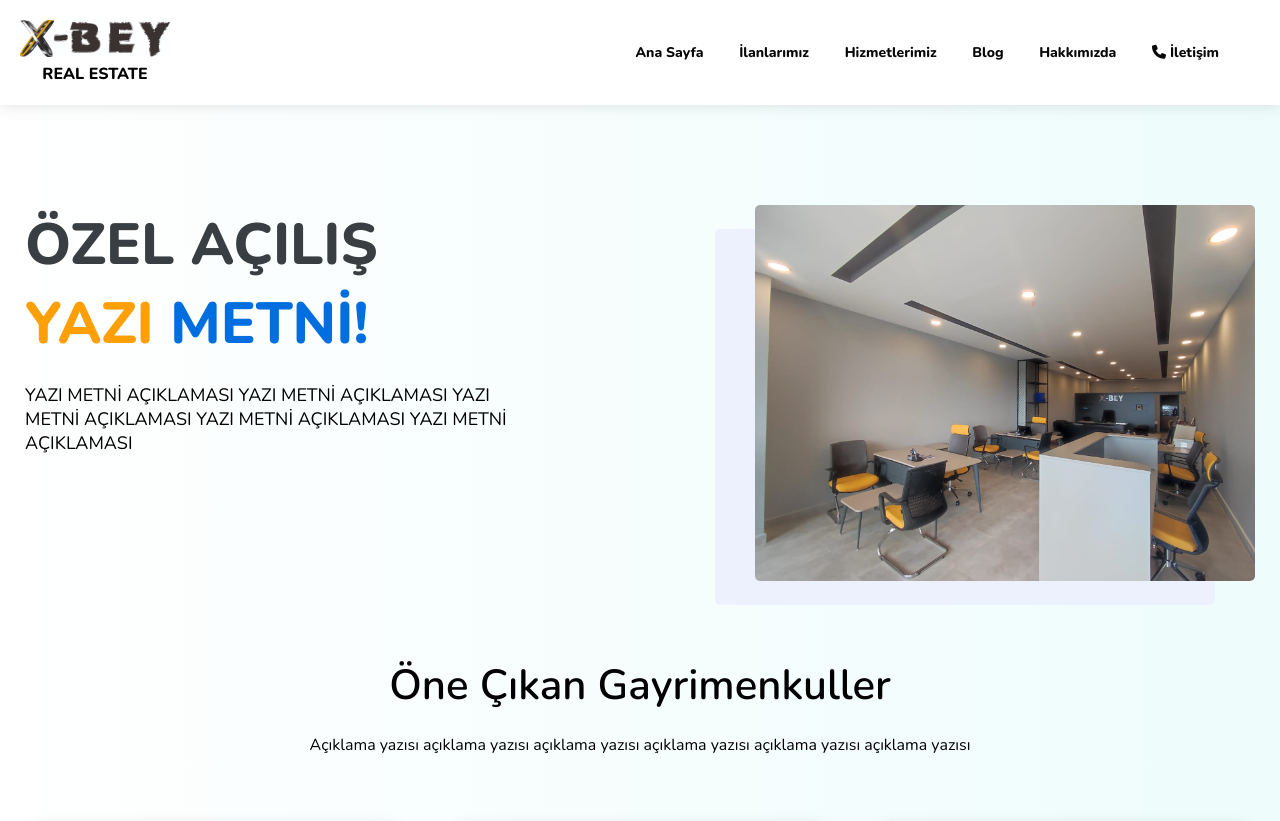
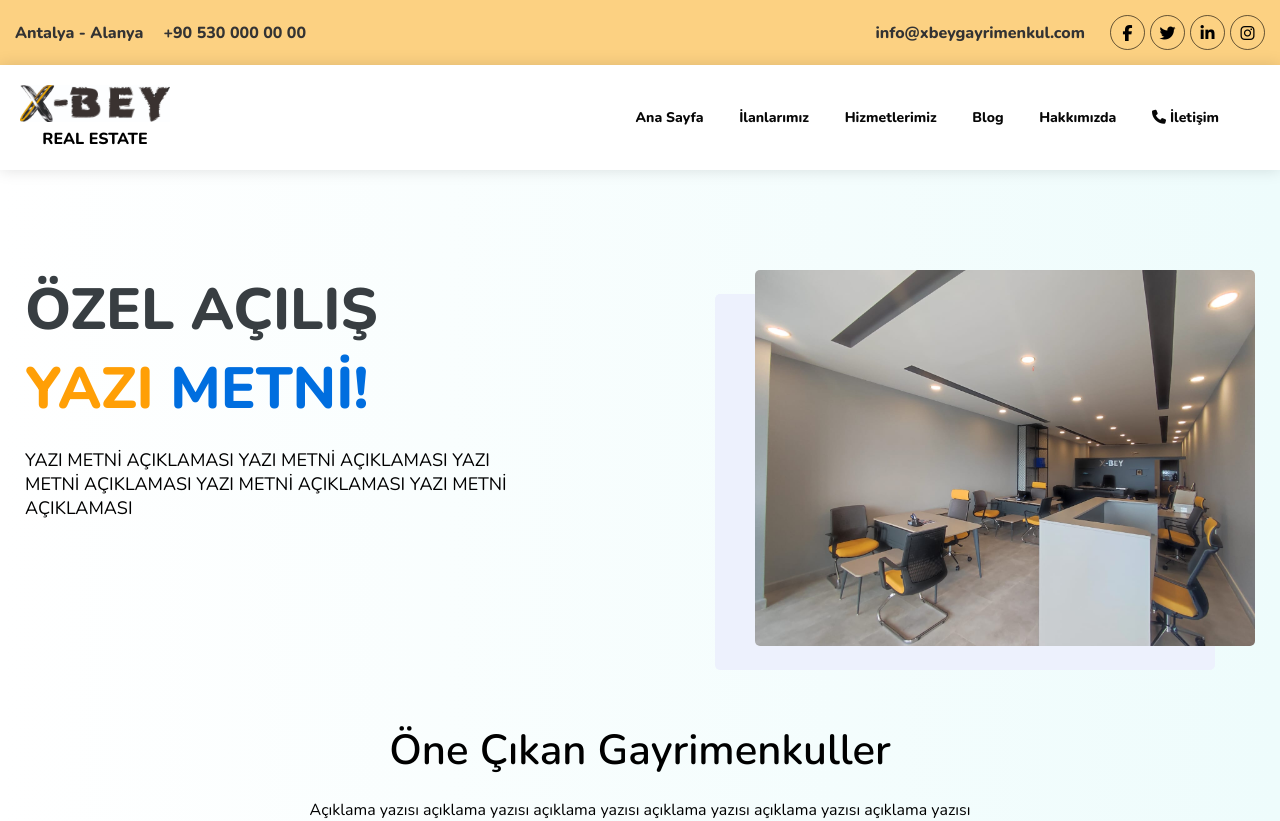
Before and after one commit to xbeygayrimenkulweb/index, a plain HTML site: page index.html in a window 1280 px wide. Shown: the top 821 px of the page. Drawn offline with nearby package versions, Linux system fonts and the light colour scheme.

Commit message:
Add files via upload

```diff
--- a/index.html
+++ b/index.html
@@ -13,6 +13,31 @@
     <script src="https://kit.fontawesome.com/e2bce648c2.js" crossorigin="hurphygames"></script>
 </head>
 <body>
+    <div class="fixed-nav">
+        <div class="secone">
+            <div class="seconed">
+                Antalya - Alanya
+            </div>
+            <div class="seconed">
+                +90 530 000 00 00
+            </div>
+        </div>
+        <div class="secone">
+            <div class="seconed">
+                info@xbeygayrimenkul.com
+            </div>
+            <div class="seconed">
+                <div class="footer-links-social">
+                    <a href="#"><i class="fa-brands fa-facebook-f"></i></a>
+                    <a href="#"><i class="fa-brands fa-twitter"></i></a>
+                    <a href="#"><i class="fa-brands fa-linkedin-in"></i></a>
+                    <a href="#"><i class="fa-brands fa-instagram"></i></a>
+
+                </div>
+            </div>
+        </div>
+
+    </div>
     <nav>
         <div class="nav-container">
             <div class="nav-segment">
--- a/style.css
+++ b/style.css
@@ -10,6 +10,22 @@ html{
 section{
     scroll-margin-top:100px ;
 }
+.fixed-nav{
+    display: flex;
+    align-items: center;
+    justify-content: space-between;
+    background: #fcd182;
+    color: #333333 !important;
+    font-weight: 800;
+    padding: 15px;
+}
+.secone{
+    display: flex;
+    align-items: center;
+    gap: 20px;
+
+}
+
 body{
     background: linear-gradient(to right, #ffffff , #eefcfc);
     min-width: 250px;
```
Also changed, not shown: hakkimizda.html (+25 -0 lines), iletisim.html (+25 -0 lines).
